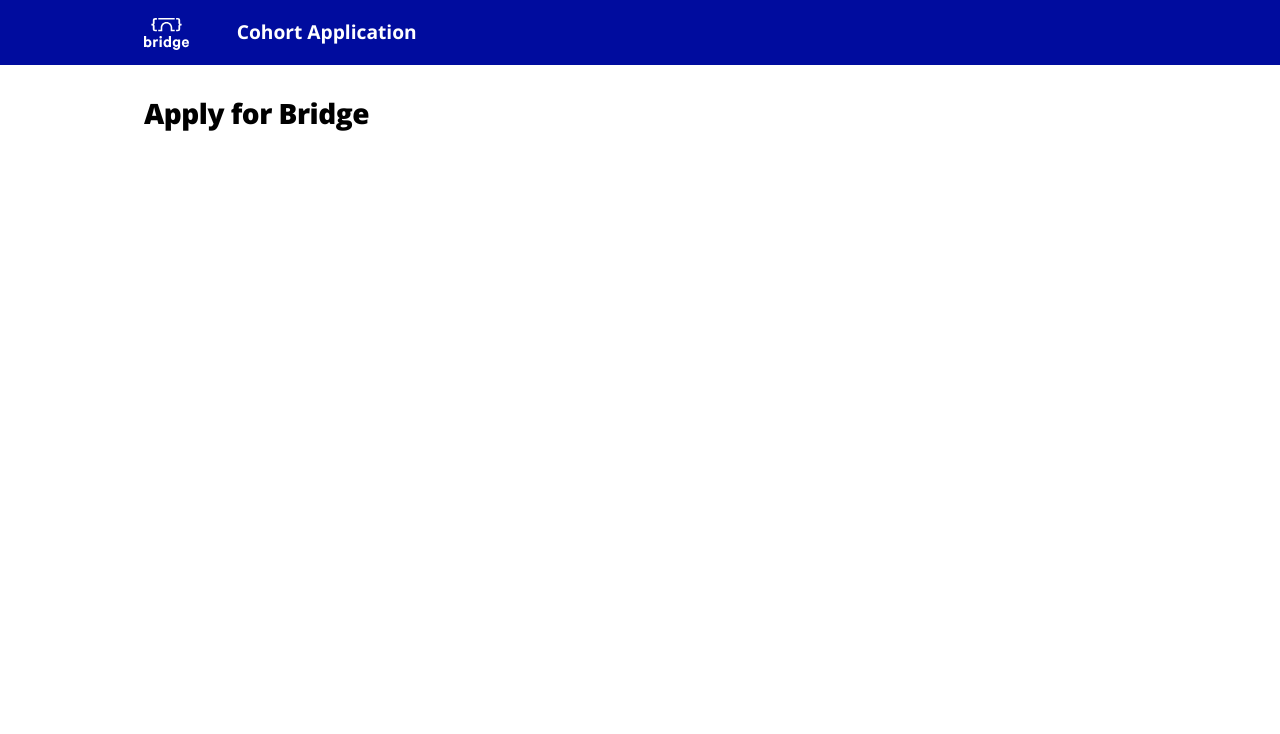
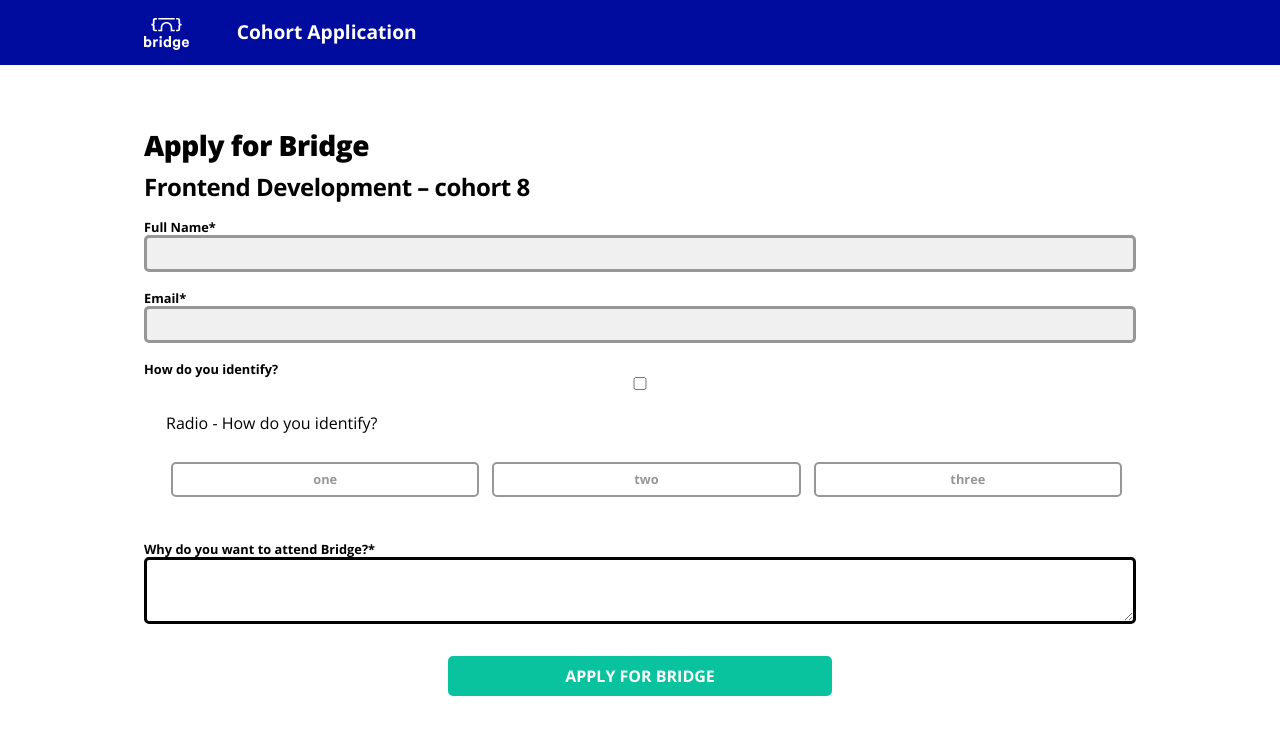
Before and after one commit to bridge-school/applications-frontend, a React (Create React App) app: page /apply/1 in a window 1280 px wide. Shown: the top 734 px of the page. Built offline with nearby package versions, Linux system fonts and the light colour scheme.

Commit message:
Populate student form with placeholder data

```diff
--- a/src/views/CohortForm.js
+++ b/src/views/CohortForm.js
@@ -1,10 +1,136 @@
-import React from 'react';
+import React, { useState } from 'react';
 import PageTitle from '../components/PageTitle';
+import Input from '../components/Input';
+import Radio from '../components/Radio';
+import styled from 'styled-components';
+import Button from '../components/Button';
+
+const Form = styled.form`
+  margin: 2em 0;
+  button {
+    margin: 2em auto;
+    display: block;
+  }
+  & div {
+    margin: 1em 0;
+  }
+`;
+
+const CohortName = styled.p`
+  font-size: 1.5em;
+  letter-spacing: -0.5px;
+  font-weight: bold;
+  margin: 0.5em 0;
+`;
+
+const egData = {
+  cohortName: 'cohort 8',
+  cohortType: 'frontend-development',
+  dateOpen: '2019-06-11',
+  dateClosed: '2019-06-29',
+  dateResponse: '2019-06-15',
+  formQuestions: [
+    {
+      description: 'Full Name',
+      type: 'text',
+      isRequired: true,
+      id: '010c8de6-b13d-493b-adb8-',
+    },
+    {
+      description: 'Email',
+      type: 'email',
+      isRequired: true,
+      id: '010c8de6-b13d-adb8-560d55d055a1',
+    },
+    {
+      description: 'How do you identify?',
+      type: 'checkbox',
+      isRequired: false,
+      id: 'a1e30a65-422f-40aa-b4d9-4914aa246403',
+    },
+    {
+      description: 'Radio - How do you identify?',
+      type: 'radio',
+      isRequired: false,
+      id: 'a1e30a65-422f-40aa-b4d9',
+    },
+    {
+      description: 'Why do you want to attend Bridge?',
+      type: 'textarea',
+      isRequired: true,
+      id: '010c8de6-b13d-493b-adb8-560d55d055a1',
+    },
+  ],
+  cohortSlug: 'cohort-8-frontend',
+};
 
 export default function CohortForm() {
+  const displayCohortName = () => {
+    const splitName = egData.cohortType.split('-');
+    const capitalized = [];
+    splitName.forEach(word =>
+      capitalized.push(word.charAt(0).toUpperCase() + word.slice(1))
+    );
+    return `${capitalized.join(' ')} – ${egData.cohortName}`;
+  };
+
+  const [formData, setFormData] = useState({});
+
+  const updateInput = e => {
+    setFormData({
+      ...formData,
+      [e.target.name]: e.target.value,
+    });
+  };
+
+  const handleSubmit = e => {
+    e.preventDefault();
+    console.log('SEND', formData);
+  };
+
+  const displayForm = () => {
+    return egData.formQuestions.map(question => {
+      const inputProps = {
+        type: question.type,
+        label: question.description,
+        name: question.id,
+        required: question.isRequired,
+        handleChange: updateInput,
+        value: formData[question.id],
+        key: question.id,
+      };
+
+      switch (question.type) {
+        case 'text':
+        case 'email':
+        case 'checkbox':
+          return <Input {...inputProps} />;
+        case 'textarea':
+          return <Input {...inputProps} rows={question.rows} />;
+        case 'radio':
+          return (
+            <Radio
+              description={question.description}
+              name={question.id}
+              key={question.id}
+              // TO DO
+              items={['one', 'two', 'three']}
+            />
+          );
+        default:
+          return null;
+      }
+    });
+  };
+
   return (
-    <div>
+    <Form onSubmit={handleSubmit}>
       <PageTitle title="Apply for Bridge" />
-    </div>
+      <CohortName>{displayCohortName()}</CohortName>
+
+      {displayForm()}
+
+      <Button text="apply for bridge" />
+    </Form>
   );
 }
```
